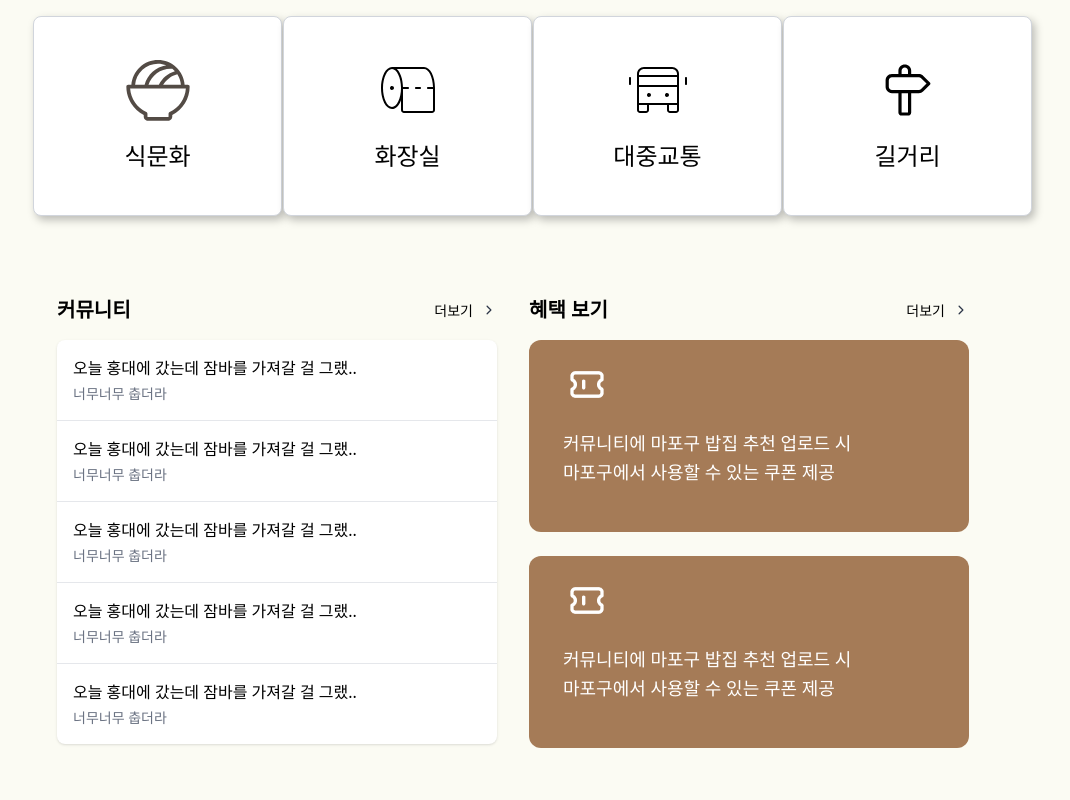
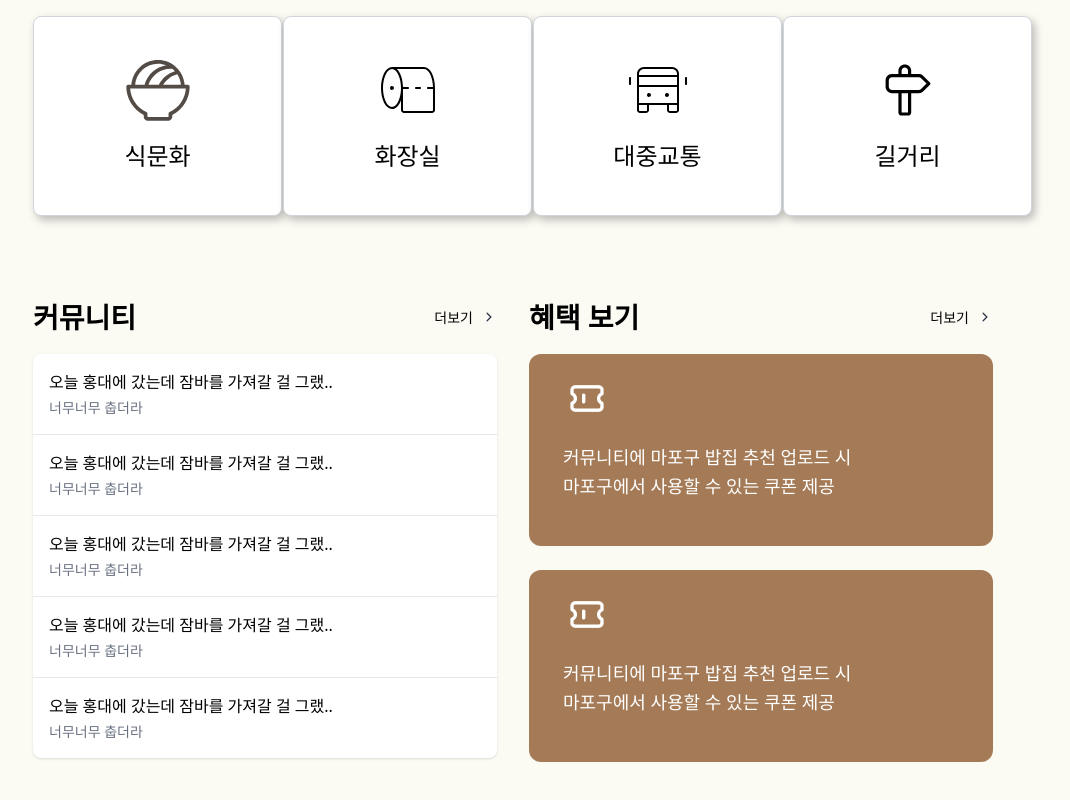
Before and after one commit to hongik-aja/aja-FE, a React (Vite) app: page / in a window 1280 px wide. Shown: the part 282-1082 px from the top of the page, without its empty margins (127-1197 px from the left). Built offline with nearby package versions, Linux system fonts and the light colour scheme; no server answers.

Commit message:
fix: 홈 페이지 수정

```diff
--- a/src/pages/Home.jsx
+++ b/src/pages/Home.jsx
@@ -24,11 +24,11 @@ export const Home = () => {
 
         <CategoryGrid onSelect={(cat) => navigate(`/category/${encodeURIComponent(cat)}`)} />
 
-        <div className="bg-[#FBFBF3] min-h-screen pt-20 px-6">
+        <div className="bg-[#FBFBF3] min-h-screen pt-20">
       <div className="max-w-screen-xl mx-auto grid grid-cols-1 md:grid-cols-2 gap-8">
         <div className="flex flex-col gap-4">
           <div className="flex justify-between items-center">
-            <h2 className="text-xl font-bold">커뮤니티</h2>
+            <h2 className="text-header font-bold">커뮤니티</h2>
               <MoreButton onClick={() => console.log('혜택 더보기 클릭')} />
           </div>
 
@@ -44,7 +44,7 @@ export const Home = () => {
 
 <div className="flex flex-col gap-4">
   <div className="flex justify-between items-center">
-    <h2 className="text-xl font-bold">혜택 보기</h2>
+    <h2 className="text-header font-bold">혜택 보기</h2>
     <MoreButton onClick={() => console.log('혜택 더보기 클릭')} />
   </div>
 
@@ -65,7 +65,7 @@ export const Home = () => {
       </p>
     </div>
       </div>
-</div>
+    </div>
 
           </div>
         </div>
```
